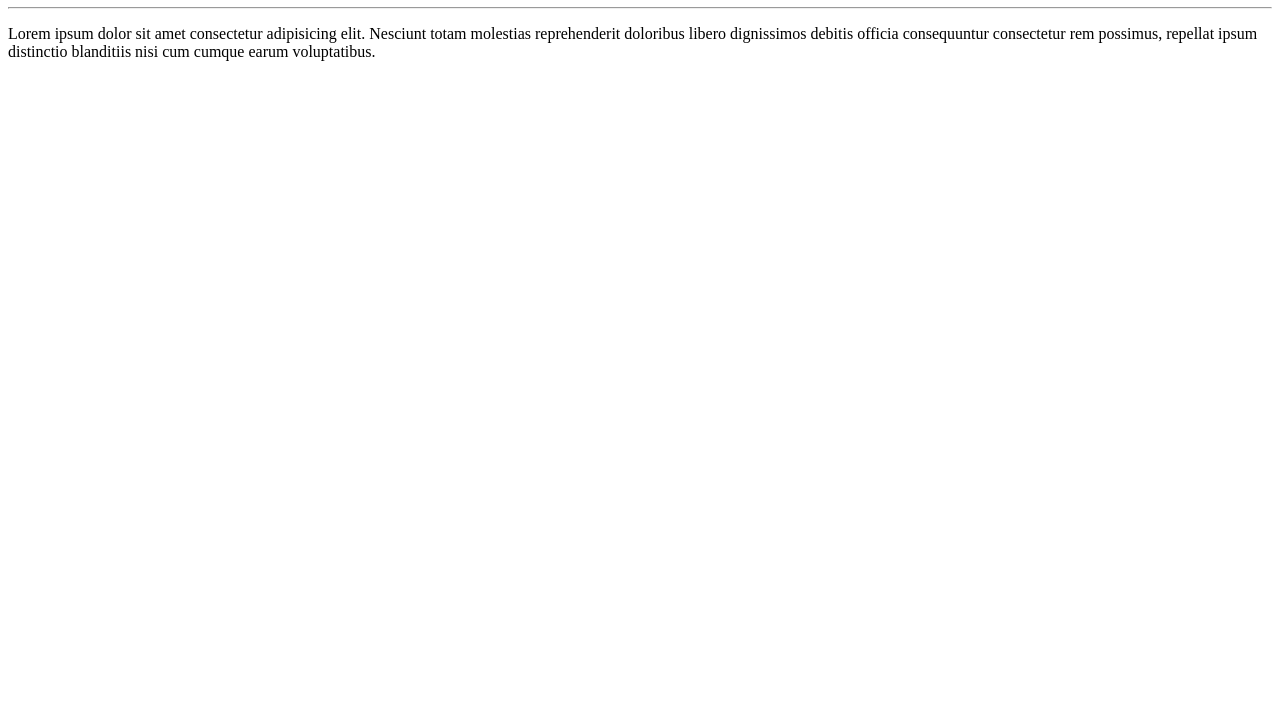
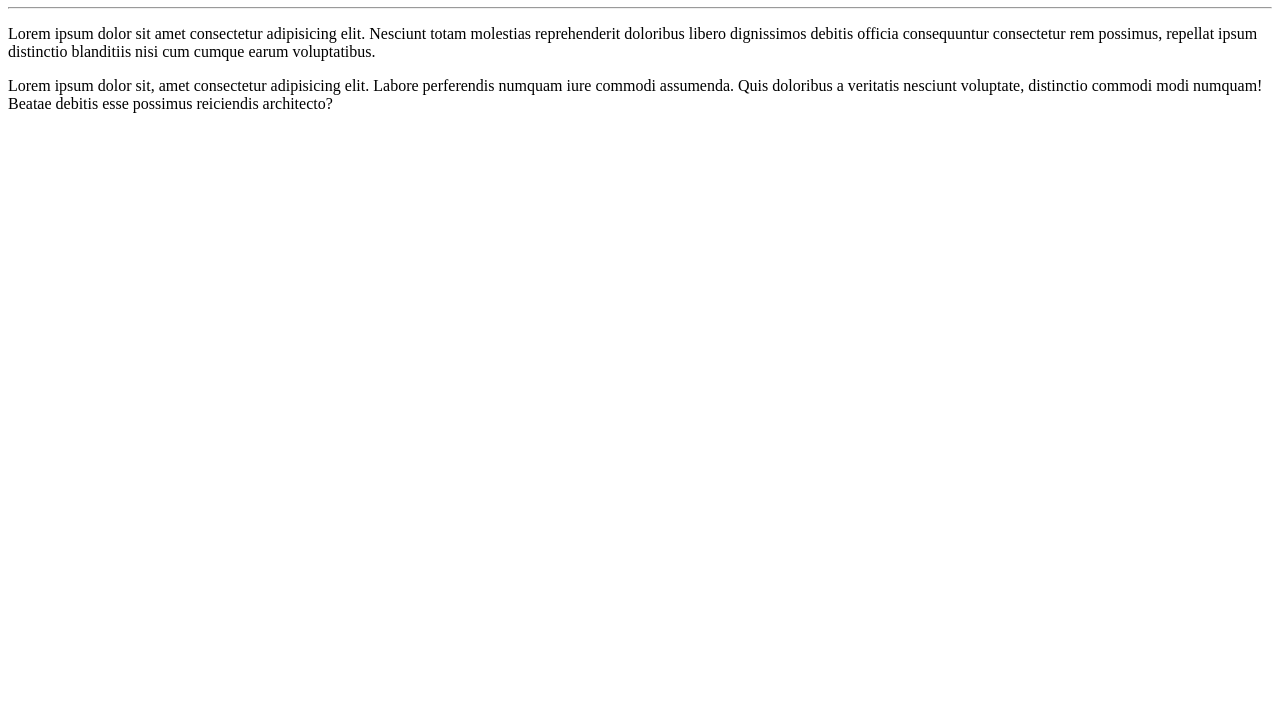
Before and after one commit to adrianoreis-4k/Ola-Mundo, a plain HTML site: page site-exemplo/index.html in a window 1280 px wide. Shown: the part 73-800 px from the top of the page. Drawn offline with Linux system fonts and the light colour scheme.

Commit message:
Adicionei um parágrafo

```diff
--- a/site-exemplo/index.html
+++ b/site-exemplo/index.html
@@ -10,6 +10,7 @@
     <h1>Olá, Mundo!</h1>
     <hr>
     <p>Lorem ipsum dolor sit amet consectetur adipisicing elit. Nesciunt totam molestias reprehenderit doloribus libero dignissimos debitis officia consequuntur consectetur rem possimus, repellat ipsum distinctio blanditiis nisi cum cumque earum voluptatibus.</p>
+    <p>Lorem ipsum dolor sit, amet consectetur adipisicing elit. Labore perferendis numquam iure commodi assumenda. Quis doloribus a veritatis nesciunt voluptate, distinctio commodi modi numquam! Beatae debitis esse possimus reiciendis architecto?</p>
 
 </body>
 </html>
```
